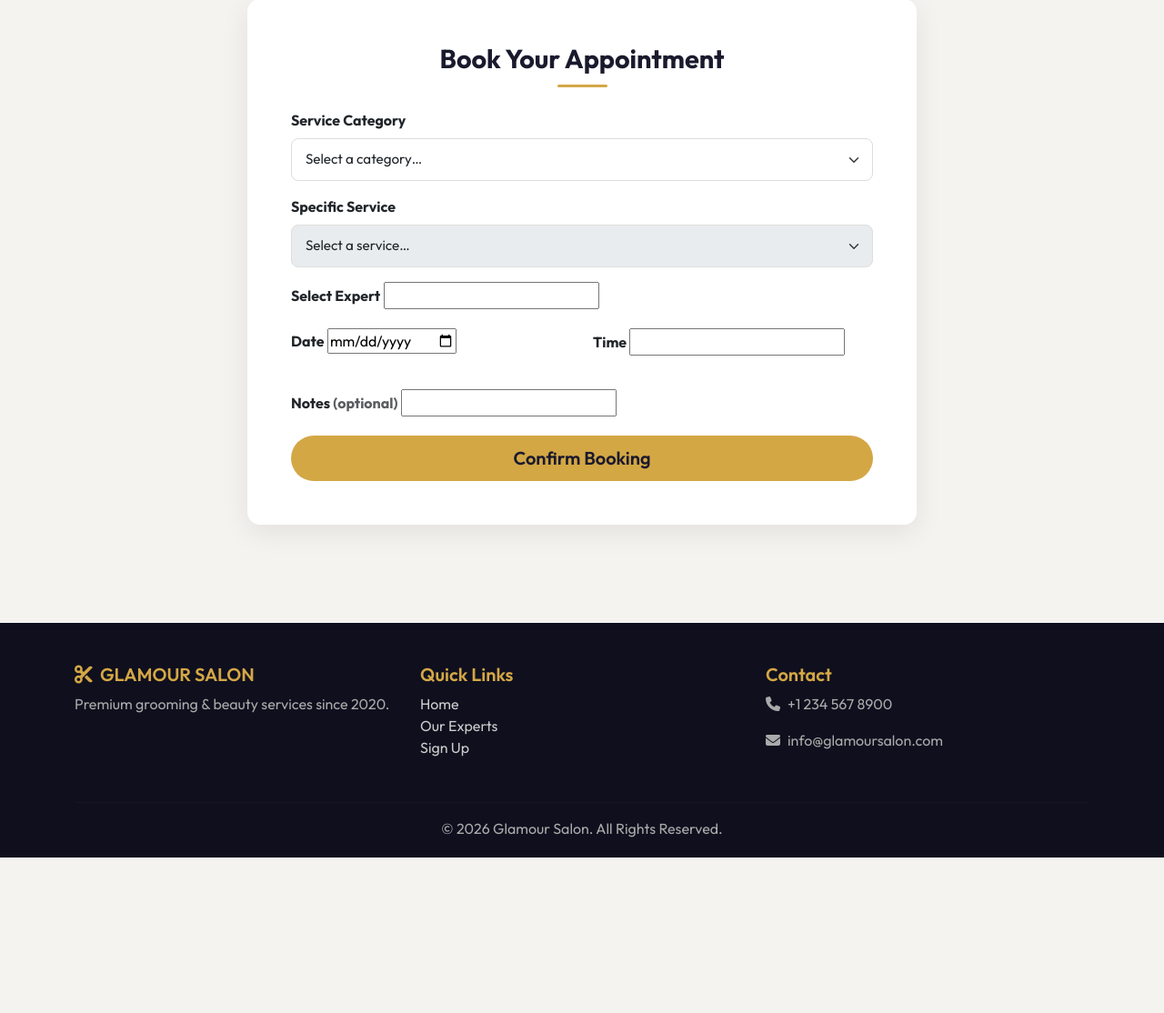
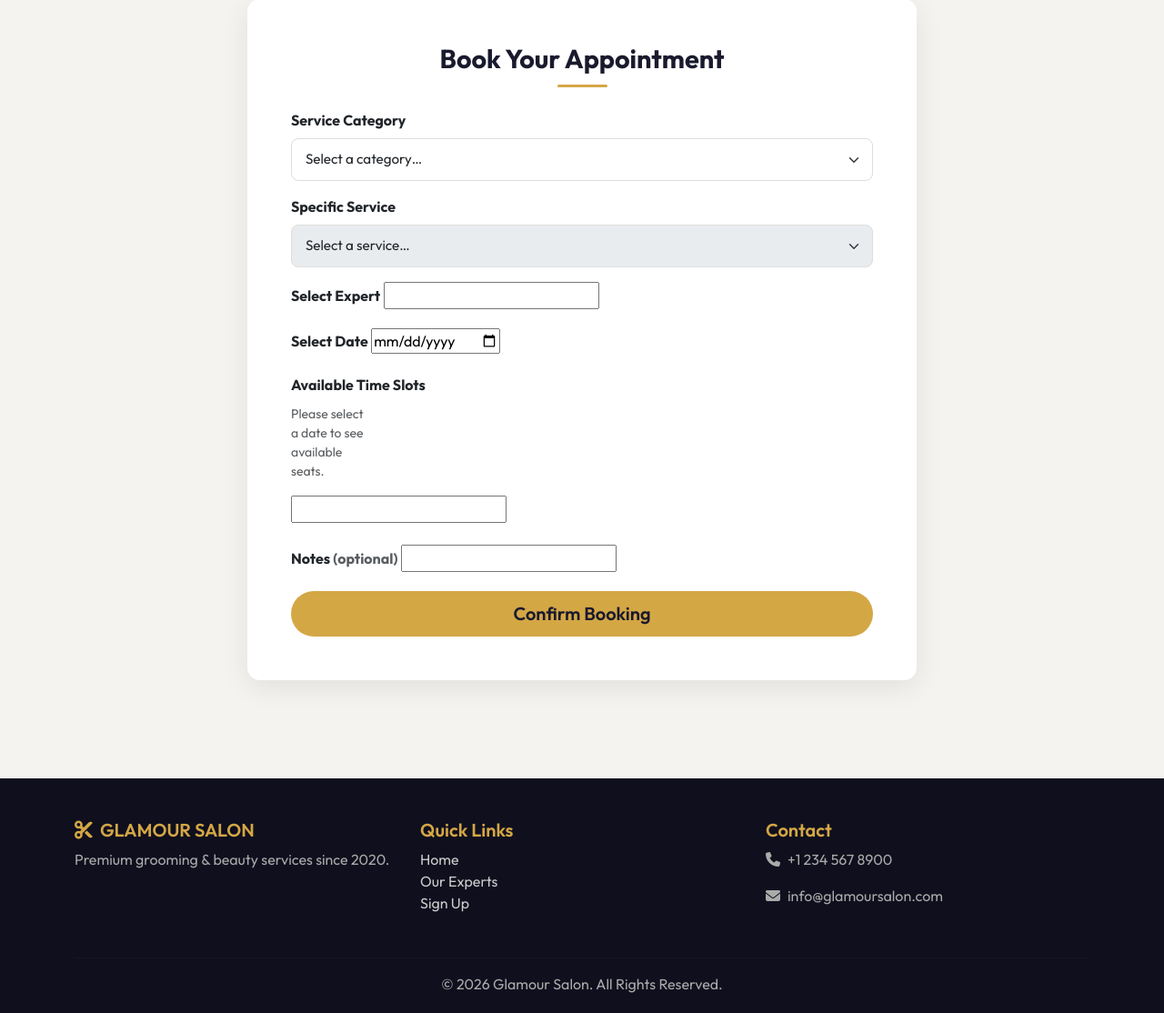
Before and after one commit to kirankumar45-11/saloon, a Django app: template templates/book.html in a window 1280 px wide. Shown: the part 138-1252 px from the top of the page at 91% size. Before the commit the page ends 1081 px from the top, so only its background shows below. Run offline with Django 3.2, Linux system fonts and the light colour scheme; the template is opened without the code that fills it: most values are stand-ins (such as "Sample title", 1, 10 or a date in 2020); form fields are guessed from the names that the template uses.

Commit message:
Updated project files

```diff
--- a/booking/forms.py
+++ b/booking/forms.py
@@ -117,7 +117,7 @@ class AppointmentForm(forms.ModelForm):
         widget=forms.DateInput(attrs={'type': 'date', 'class': 'form-control'})
     )
     time = forms.TimeField(
-        widget=forms.TimeInput(attrs={'type': 'time', 'class': 'form-control'})
+        widget=forms.HiddenInput(attrs={'id': 'id_time'})
     )
 
     class Meta:
--- a/booking/urls.py
+++ b/booking/urls.py
@@ -32,4 +32,5 @@ urlpatterns = [
     # APIs
     path('api/services/<int:category_id>/', views.get_services, name='get_services'),
     path('api/availability/<int:expert_id>/', views.get_expert_availability, name='get_expert_availability'),
+    path('api/availability/all/', views.get_salon_availability, name='get_salon_availability'),
 ]
--- a/static/css/style.css
+++ b/static/css/style.css
@@ -262,3 +262,52 @@ a { text-decoration: none; }
     border-color: var(--gold);
     background: rgba(212,167,69,.06);
 }
+
+/* ── SLOTS ────────────────────────── */
+.slots-grid {
+    display: grid;
+    grid-template-columns: repeat(auto-fill, minmax(80px, 1fr));
+    gap: 10px;
+    margin-top: 10px;
+}
+.slot-item {
+    padding: 8px 5px;
+    text-align: center;
+    border-radius: 10px;
+    border: 1px solid #ddd;
+    font-size: 0.85rem;
+    font-weight: 600;
+    cursor: pointer;
+    transition: all 0.2s;
+    background: #fff;
+    display: flex;
+    flex-direction: column;
+    justify-content: center;
+    min-height: 55px;
+}
+.slot-item:hover {
+    border-color: var(--gold);
+    background: rgba(212,167,69,0.05);
+}
+.slot-item.selected {
+    background: var(--gold);
+    color: var(--dark);
+    border-color: var(--gold);
+    box-shadow: 0 4px 10px rgba(212,167,69,0.3);
+}
+.slot-item.booked {
+    background: #f0f0f0;
+    color: #bbb;
+    cursor: not-allowed;
+    border-color: #eee;
+    text-decoration: line-through;
+}
+.seat-count {
+    font-size: 0.65rem;
+    font-weight: 500;
+    margin-top: 2px;
+    opacity: 0.8;
+}
+.slot-item.selected .seat-count {
+    opacity: 1;
+}
--- a/static/js/main.js
+++ b/static/js/main.js
@@ -38,24 +38,79 @@ document.addEventListener('DOMContentLoaded', function () {
         });
     }
 
-    // ── Show booked times for selected expert + date ──
+    // ── Show available slots for selected expert + date ──
     const expertSelect = document.getElementById('id_expert');
     const dateInput    = document.getElementById('id_date');
-    const bookedInfo   = document.getElementById('booked_times');
+    const slotsContainer = document.getElementById('slots_container');
+    const timeInput    = document.getElementById('id_time');
+    const timeDisplay  = document.getElementById('selected_time_display');
 
     function loadAvailability() {
-        if (!expertSelect || !dateInput || !bookedInfo) return;
-        const expertId = expertSelect.value;
+        if (!slotsContainer || !dateInput) return;
+
+        const expertId = expertSelect ? expertSelect.value : null;
         const dateVal  = dateInput.value;
-        if (!expertId || !dateVal) { bookedInfo.innerHTML = ''; return; }
 
-        fetch('/api/availability/' + expertId + '/?date=' + dateVal)
+        if (!dateVal) {
+            slotsContainer.innerHTML = '<p class="text-muted small italic">Please select a date to see available slots.</p>';
+            return;
+        }
+
+        slotsContainer.innerHTML = '<div class="text-muted small"><i class="fa-solid fa-spinner fa-spin me-1"></i>Fetching slots...</div>';
+
+        // Choose API based on whether an expert is selected
+        let url = expertId
+            ? '/api/availability/' + expertId + '/?date=' + dateVal
+            : '/api/availability/all/?date=' + dateVal;
+
+        fetch(url)
             .then(r => r.json())
-            .then(times => {
-                if (times.length === 0) {
-                    bookedInfo.innerHTML = '<span class="text-success"><i class="fa-solid fa-circle-check me-1"></i>All times available</span>';
+            .then(slots => {
+                slotsContainer.innerHTML = '';
+                if (slots.length === 0) {
+                    slotsContainer.innerHTML = '<p class="text-danger small">No slots available for this date.</p>';
                 } else {
-                    bookedInfo.innerHTML = '<span class="text-danger"><i class="fa-solid fa-clock me-1"></i>Already booked: ' + times.join(', ') + '</span>';
+                    slots.forEach(slot => {
+                        const btn = document.createElement('div');
+                        btn.className = 'slot-item' + (slot.available ? '' : ' booked');
+
+                        // Time label
+                        const timeLabel = document.createElement('span');
+                        timeLabel.textContent = slot.time;
+                        btn.appendChild(timeLabel);
+
+                        // Seat count label (if available)
+                        if (slot.available_seats !== undefined) {
+                            const seatLabel = document.createElement('span');
+                            seatLabel.className = 'seat-count';
+                            seatLabel.textContent = slot.available_seats + ' seats free';
+                            btn.appendChild(seatLabel);
+                        }
+
+                        if (slot.available) {
+                            btn.addEventListener('click', function() {
+                                // Clear previous selection
+                                document.querySelectorAll('.slot-item').forEach(s => s.classList.remove('selected'));
+                                // Set current selection
+                                btn.classList.add('selected');
+                                timeInput.value = slot.time;
+                                if (timeDisplay) timeDisplay.textContent = 'Selected: ' + slot.time;
+
+                                // If no expert was selected, maybe prompt or auto-assign?
+                                // For now, we'll let the user pick an expert if they haven't.
+                                if (!expertId) {
+                                    // Optionally highlight that an expert still needs to be picked
+                                    if (expertSelect) {
+                                        expertSelect.classList.add('is-invalid');
+                                        setTimeout(() => expertSelect.classList.remove('is-invalid'), 2000);
+                                    }
+                                }
+                            });
+                        } else {
+                            btn.title = 'Fully booked';
+                        }
+                        slotsContainer.appendChild(btn);
+                    });
                 }
             });
     }
--- a/templates/book.html
+++ b/templates/book.html
@@ -37,18 +37,24 @@
 
                         <!-- Date & Time -->
                         <div class="row">
-                            <div class="col-md-6 mb-3">
-                                <label for="id_date" class="form-label fw-bold">Date</label>
+                            <div class="col-md-12 mb-3">
+                                <label for="id_date" class="form-label fw-bold">Select Date</label>
                                 {{ form.date }}
-                            </div>
-                            <div class="col-md-6 mb-3">
-                                <label for="id_time" class="form-label fw-bold">Time</label>
-                                {{ form.time }}
                             </div>
                         </div>
 
-                        <!-- Availability info -->
-                        <div id="booked_times" class="mb-3 small"></div>
+                        <!-- Time Slot Selection -->
+                        <div class="mb-4">
+                            <label class="form-label fw-bold d-block">Available Time Slots</label>
+                            <div id="slots_container" class="slots-grid">
+                                <p class="text-muted small italic">Please select a date to see available seats.</p>
+                            </div>
+                            {{ form.time }}
+                            <div id="selected_time_display" class="mt-2 small fw-bold text-gold"></div>
+                        </div>
+
+                        <!-- Availability info (Legacy, can keep or remove) -->
+                        <div id="booked_times" class="mb-3 small d-none"></div>
 
                         <!-- Notes -->
                         <div class="mb-3">
```
Also changed, not shown: booking/views.py (+67 -2 lines).
